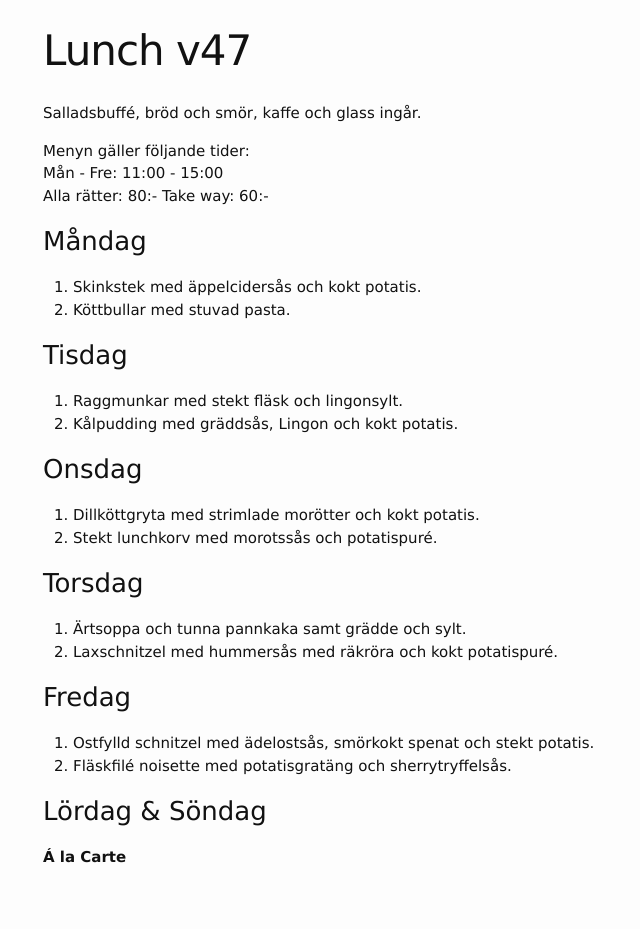
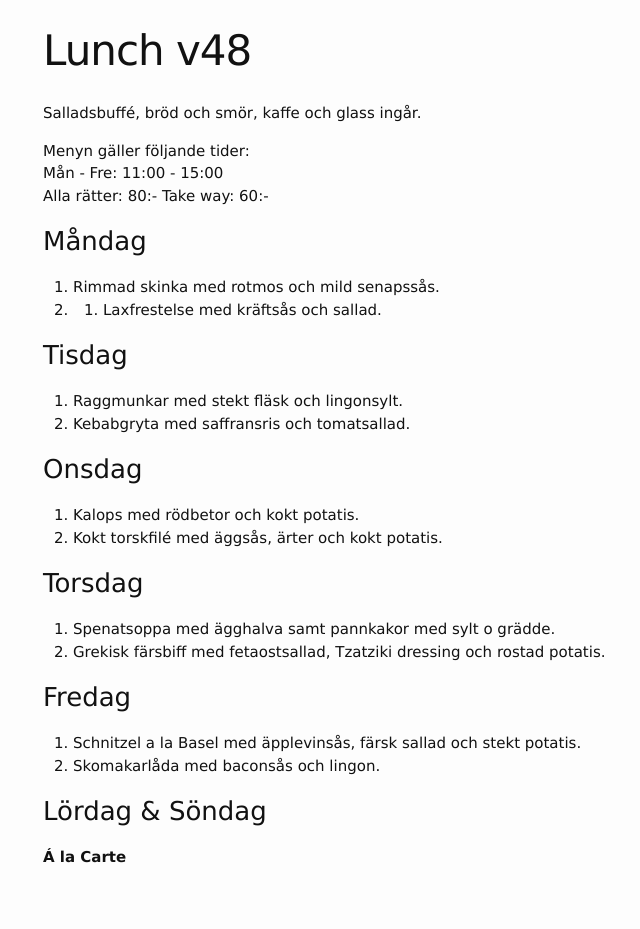
Before and after one commit to FarInn62/farinn62.github.io, a Jekyll site: the page built from lunch.md, in a window 1280 px wide. Shown: the whole page, without its empty margins (227-867 px from the left). Built offline with Jekyll 4.4.1, drawn with Linux system fonts in a browser that asks for light colours.

Commit message:
Update lunch.md

```diff
--- a/lunch.md
+++ b/lunch.md
@@ -1,6 +1,6 @@
 ---
 layout: foodmenu
-title: Lunch v47
+title: Lunch v48
 permalink: /lunch/
 published: true
 ---
@@ -12,29 +12,29 @@ Alla rätter: 80:- Take way: 60:-
 
 ### Måndag
 
-1. Skinkstek med äppelcidersås och kokt potatis.
-2. Köttbullar med stuvad pasta.
+1. Rimmad skinka med rotmos och mild senapssås.
+2. 2.	Laxfrestelse med kräftsås och sallad.
 
 ### Tisdag
 
 1. Raggmunkar med stekt fläsk och lingonsylt.
-2. Kålpudding med gräddsås, Lingon och kokt potatis.
+2. Kebabgryta med saffransris och tomatsallad.
 
 ### Onsdag
 
-1. Dillköttgryta med strimlade morötter och kokt potatis.
-2. Stekt lunchkorv med morotssås och potatispuré.
+1. Kalops med rödbetor och kokt potatis.
+2. Kokt torskfilé med äggsås, ärter och kokt potatis.
 
 ### Torsdag
 
-1. Ärtsoppa och tunna pannkaka samt grädde och sylt.
-2. Laxschnitzel med hummersås med räkröra och kokt potatispuré.
+1. Spenatsoppa med ägghalva samt pannkakor med sylt o grädde.
+2. Grekisk färsbiff med fetaostsallad, Tzatziki dressing och rostad potatis.
 
 
 ### Fredag
 
-1. Ostfylld schnitzel med ädelostsås, smörkokt spenat och stekt potatis.
-2. Fläskfilé noisette med potatisgratäng och sherrytryffelsås.
+1. Schnitzel a la Basel med äpplevinsås, färsk sallad och stekt potatis.
+2. Skomakarlåda med baconsås och lingon.
 
 
 ### Lördag & Söndag
```
